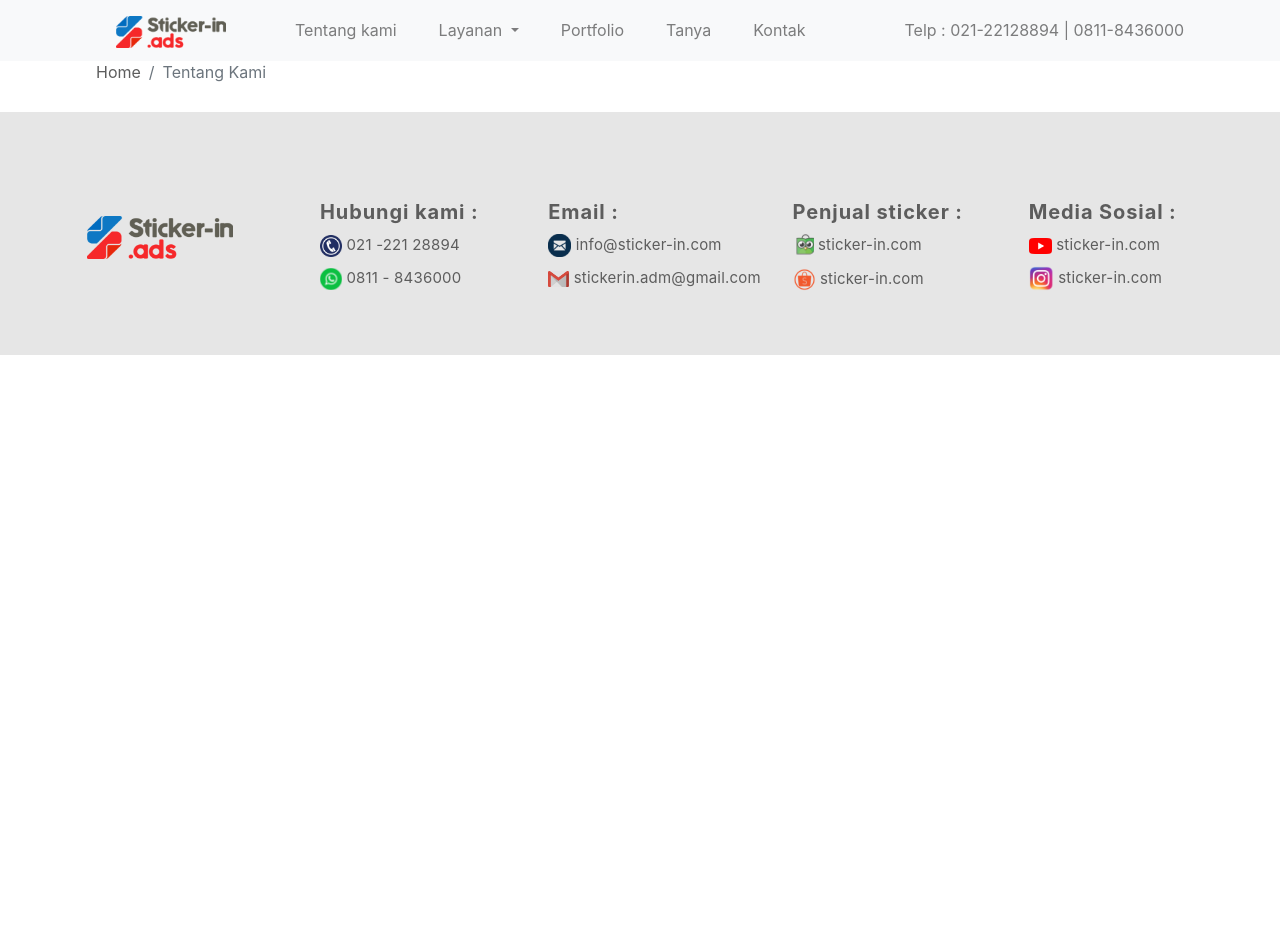
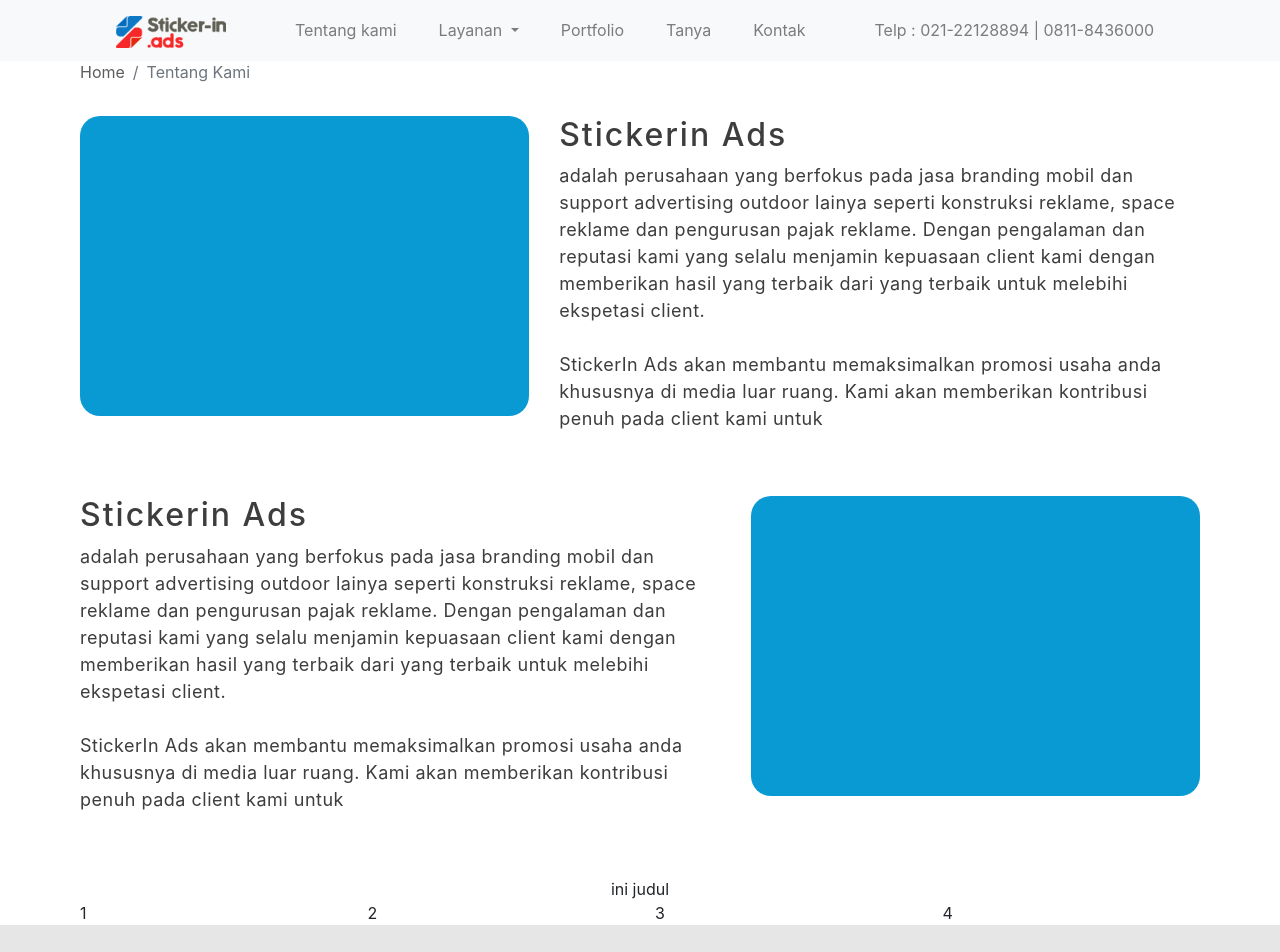
Before and after one commit to Ricky-hentama/stickerin, a plain HTML site: page aboutme.html in a window 1280 px wide. Shown: the top 952 px of the page. Before the commit the page ends 800 px from the top, so only its background shows below. Drawn offline with nearby package versions, Linux system fonts and the light colour scheme.

Commit message:
finishing ads section

```diff
--- a/aboutme.html
+++ b/aboutme.html
@@ -67,7 +67,59 @@
     </div>
 </div>
 <!-- end breadcrumb -->
-
+<!-- section 1 -->
+<section class="container">
+    <div class="row mt-3 mb-5">
+        <div class="col-md-5">
+            <div class="aboutme-img"></div>
+        </div>
+        <div class="col-md-7">
+            <h2 class="ads-title">Stickerin Ads</h2>
+            <p class="ads-text">adalah perusahaan yang berfokus pada jasa branding mobil dan support
+                advertising outdoor lainya seperti konstruksi reklame, space reklame dan pengurusan pajak reklame.
+                Dengan pengalaman dan reputasi kami yang selalu menjamin kepuasaan client kami dengan memberikan
+                hasil
+                yang terbaik dari yang terbaik untuk melebihi ekspetasi client. <br><br> StickerIn Ads akan membantu
+                memaksimalkan promosi usaha anda khususnya di media luar ruang. Kami akan memberikan kontribusi
+                penuh
+                pada client kami untuk</p>
+        </div>
+    </div>
+    <div class="row mb-5">
+        <div class="col-md-7">
+            <div>
+                <h2 class="ads-title">Stickerin Ads</h2>
+                <p class="ads-text">adalah perusahaan yang berfokus pada jasa branding mobil dan support
+                    advertising outdoor lainya seperti konstruksi reklame, space reklame dan pengurusan pajak
+                    reklame.
+                    Dengan pengalaman dan reputasi kami yang selalu menjamin kepuasaan client kami dengan memberikan
+                    hasil
+                    yang terbaik dari yang terbaik untuk melebihi ekspetasi client. <br><br> StickerIn Ads akan
+                    membantu
+                    memaksimalkan promosi usaha anda khususnya di media luar ruang. Kami akan memberikan kontribusi
+                    penuh
+                    pada client kami untuk</p>
+            </div>
+        </div>
+        <div class="col-md-5">
+            <div class="aboutme-img"></div>
+        </div>
+    </div>
+</section>
+<!-- section 1 end -->
+<!-- section 2 -->
+<section class="container">
+    <div class="row">
+        <div class="col-sm-12 text-center">ini judul</div>
+    </div>
+    <div class="row">
+        <div class="col-md-3">1</div>
+        <div class="col-md-3">2</div>
+        <div class="col-md-3">3</div>
+        <div class="col-md-3">4</div>
+    </div>
+</section>
+<!-- section 2 end-->
 <!-- footer -->
 <footer>
     <div class="container row">
--- a/asset/style/style.css
+++ b/asset/style/style.css
@@ -218,6 +218,31 @@ HALAMAN INDEX end
 /* HALAMAN TENTANG kAMI */
 
 
+/* section 1 */
+
+
+.aboutme-img {
+    max-width: 470px;
+    height: 300px;
+    background: var(--unnamed-color-0a9ad3) 0% 0% no-repeat padding-box;
+    background: #0A9AD3 0% 0% no-repeat padding-box;
+    border-radius: 20px;
+}
+
+.ads-title {
+    font: Medium 40px/30px Roboto;
+    letter-spacing: 2px;
+    color: #3D3D3D;
+}
+
+.ads-text {
+    text-align: left;
+    font-size: 18px;
+    letter-spacing: 0.5px;
+    color: #3D3D3D;
+}
+
+/* section 1 end */
 
 /*
 *
--- a/asset/style/template-nav-footer.css
+++ b/asset/style/template-nav-footer.css
@@ -15,7 +15,7 @@ nav {
 }
 
 .telp {
-    margin-left: 70px;
+    margin-left: 40px;
     color: #5D5D5D;
 
 }
@@ -37,6 +37,7 @@ nav {
 /* breadcrumb */
 .breadcrumb {
     background-color: white;
+    padding-left: 0px;
 }
 
 /* footer */
```
